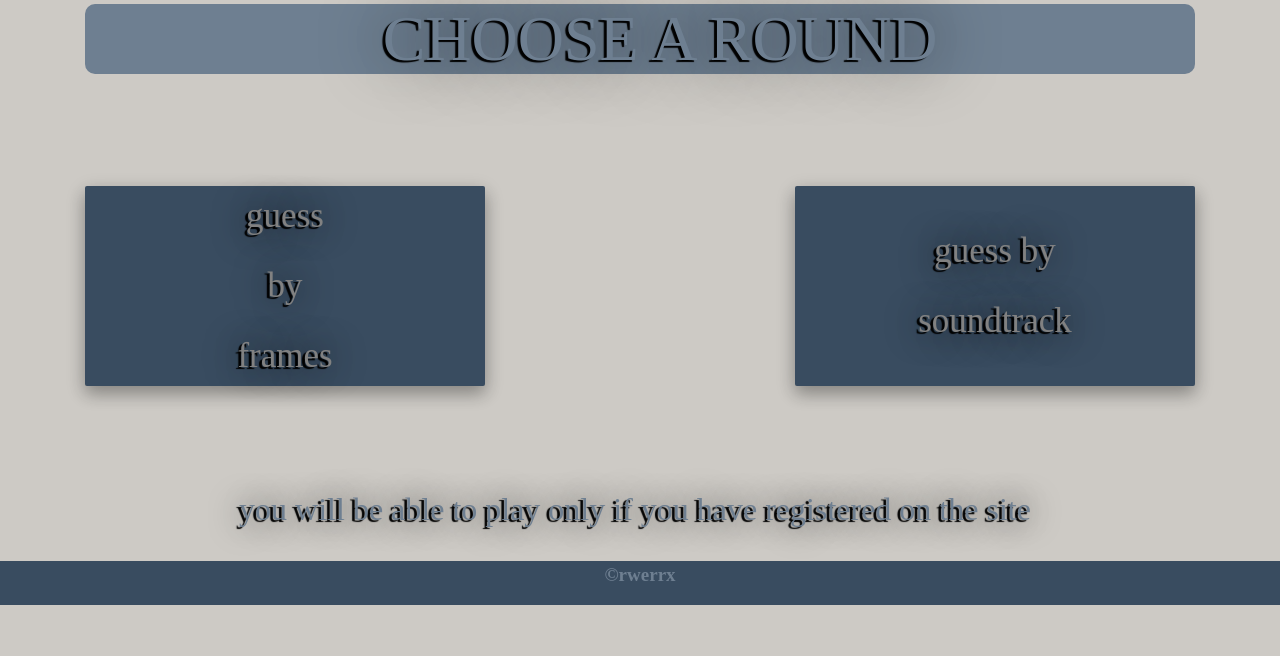
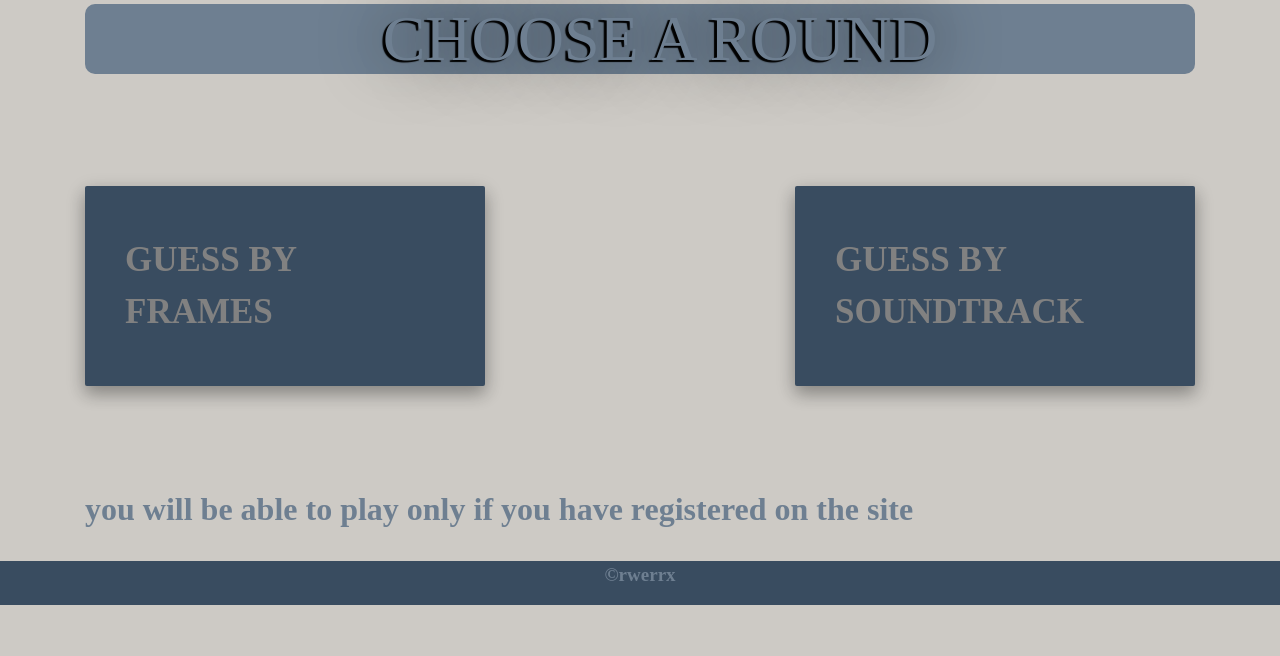
Before and after one commit to rwerrx/GuessTheMovie, a Flask app: page /play in a window 1280 px wide; the page is wider, and only the part inside the window is pictured. Shown: the part 195-851 px from the top of that part. Run offline with Flask 3, Linux system fonts and the light colour scheme; some libraries are stand-ins or nearby versions.

Commit message:
kvdjvndofvmdfjvndfjn

```diff
--- a/static/css/style.css
+++ b/static/css/style.css
@@ -1,3 +1,5 @@
+ul { list-style-type: none; }
+
 @font-face {
 font-family: "abril-font";
 src: url("../fonts/AbrilFatface-Regular.ttf") format("truetype");
@@ -5,12 +7,11 @@ font-style: normal;
 font-weight: normal;
 }
 @import url('https://fonts.googleapis.com/css2?family=Castoro+Titling&display=swap');
-
-.text-color {
-    color: #97010E;
+.mdl-radio .mdl-radio__button:checked ~ .mdl-radio__outer-circle {
+  border-color: red;
 }
 .text-i {
-    font-size: 600%;
+    font-size: 400%;
     font-family: "Castoro Titling", serif;
 	display: inline;
 	background-color: rgba(0, 0, 0, 0.5);
@@ -18,9 +19,9 @@ font-weight: normal;
 	padding: 0 10px 0 0;
 	color: #394C60;
 	line-height: 14px;
-	border-radius: 30px;
+	border-radius: 10px;
 }
-.text-f{
+.text-name{
 
     color: #97010E;
     text-align: center;
@@ -31,6 +32,16 @@ font-weight: normal;
 	line-height: 70px;
 	border-radius: 30px;
 	text-shadow: -3px 2px 1px black, 0 0 1em black;
+}
+.text-f{
+    color: #97010E;
+    text-align: justify;
+    font-size: 200%;
+    font-family: "Castoro Titling", serif;
+	padding: 0 10px 0 0;
+	color: #6E7F91;
+	line-height: 70px;
+	border-radius: 30px;
 }
 .navbar{
  background:#a0302d;
@@ -67,15 +78,6 @@ list-style: none;
  background-size: cover;
  background-position: center;
 }
-center {
-  top: 50%; /* Отступ в процентах от верхнего края окна */
-  left: 50%; /* Отступ в процентах от левого края окна */
-  width: 450px; /* Ширина блока */
-  height: 450px; /* Высота блока */
-  position: absolute; /* Абсолютное позиционирование блока */
-  margin-top: -225px; /* Отрицательный отступ от верхнего края страницы, должен равняться половине высоты блока со знаком минус */
-  margin-left: -225px; /* Отрицательный отступ от левого края страницы, должен равняться половине высоты блока со знаком минус */
-}
 
 .hidden {
 display: none;
@@ -105,7 +107,7 @@ display: none;
   box-shadow: 0 8px 16px 0 rgba(0,0,0,0.2), 0 6px 20px 0 rgba(0,0,0,0.19);
 }
 .b-button{
- align: center;
+  align: center;
   appearance: none;
   border: 0;
   border-radius: 2px;
@@ -120,7 +122,7 @@ display: none;
   box-shadow: 0 8px 16px 0 rgba(0,0,0,0.2), 0 6px 20px 0 rgba(0,0,0,0.19);
   background: #394C60;
   color: #818181;
-  padding: 35px 200px;
+
   font-size: 35px;
   transition: 0.2s all ease;
 }
--- a/templates/base.html
+++ b/templates/base.html
@@ -15,7 +15,7 @@
     <nav class="navbar navbar-expand-lg bg-body-tertiary navbar bg-dark" data-bs-theme="dark">
         <div class="container-fluid">
             <font color="#97010E" size="7" face="Arial">
-                <p class="navbar-brand border border-0 text-secondary text-color text-f"><b>GUESS THE MOVIE</b></p>
+                <p class="navbar-brand border border-0 text-secondary text-color text-name"><b>GUESS THE MOVIE</b></p>
             </font>
             <button class="navbar-toggler" type="button" data-bs-toggle="collapse"
                     data-bs-target="#navbarSupportedContent" aria-controls="navbarSupportedContent"
--- a/templates/play.html
+++ b/templates/play.html
@@ -6,21 +6,21 @@
     <br>
     <br>
     <br>
-    <p class="test_form text-f">CHOOSE A ROUND</p>
+    <p class="test_form text-name">CHOOSE A ROUND</p>
     <br>
     <br>
     <br>
     <br>
     <div class="buttons-container">
-            <p><a href="{{url_for('frames')}}" class="b-button center text-f">guess by frames</a></p>
-            <p><a href="{{url_for('soundtrack')}}" class="b-button center text-f">guess by soundtrack</a></p>
+            <p><a href="{{url_for('frames')}}" class="b-button center"><b>GUESS BY FRAMES</b></a></p>
+            <p><a href="{{url_for('soundtrack')}}" class="b-button center"><b>GUESS BY SOUNDTRACK</b></a></p>
     </div>
 
     <br>
     <br>
 
     <br>
-    <p class="text-f">you will be able to play only if you have registered on the site</p>
+    <p class="text-f center"><b>you will be able to play only if you have registered on the site</b></p>
     <br>
     <br>
     <br>
```
Also changed, not shown: templates/frames.html (+10 -6 lines), templates/index.html (+4 -5 lines), templates/rules.html (+4 -3 lines), db/base.sqlite, static/img/Deadpool.jpg.
